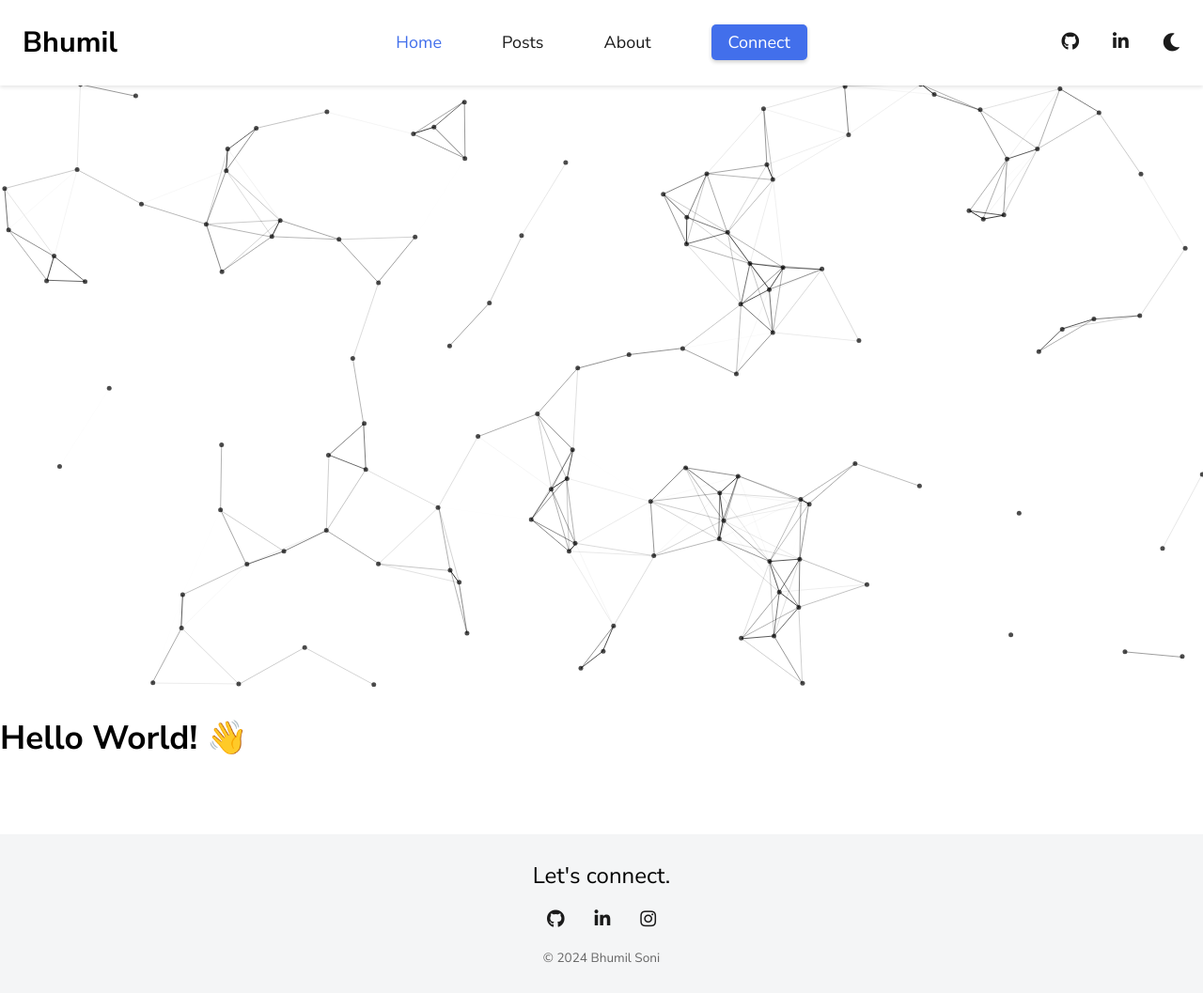
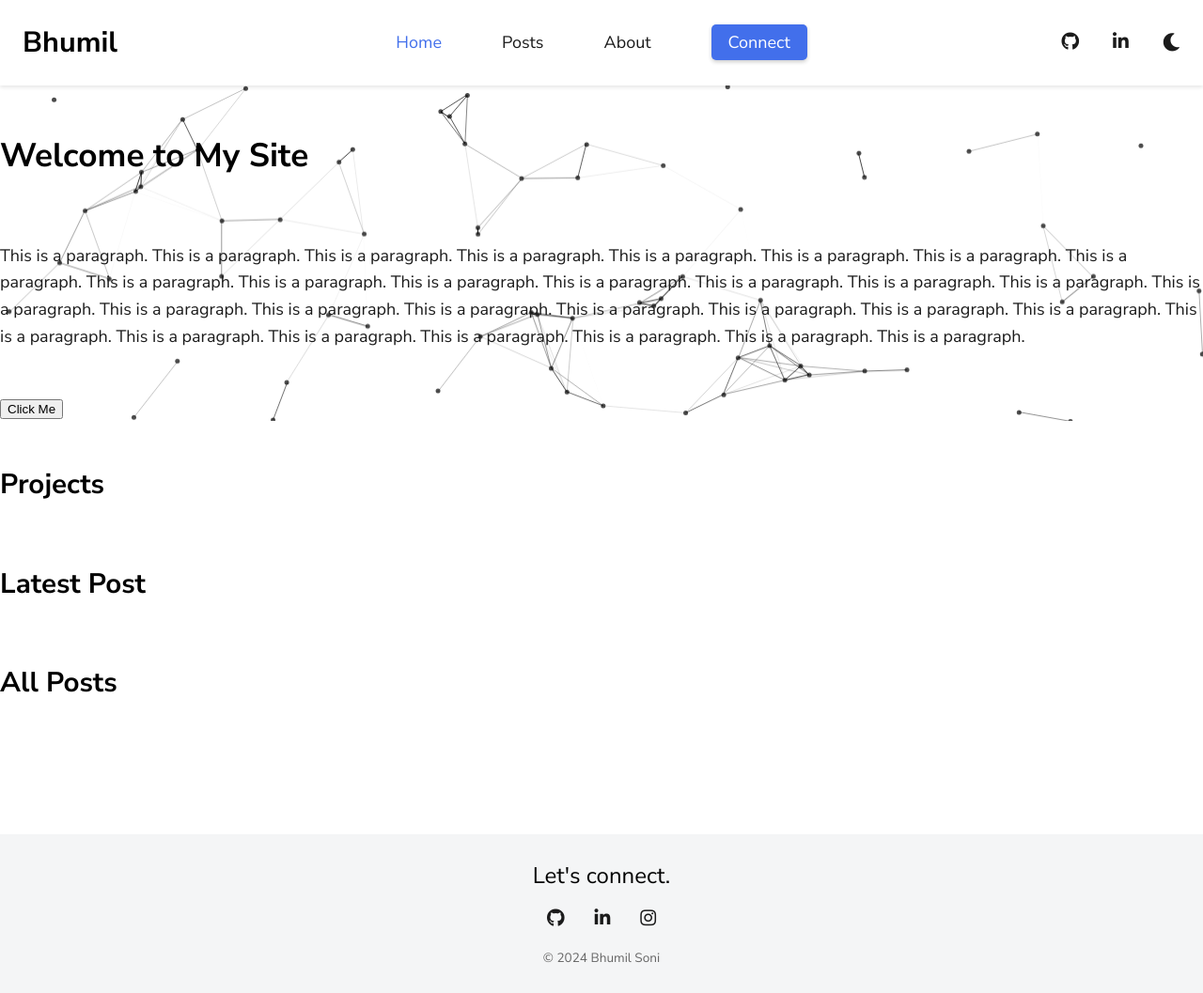
Before and after one commit to thebhumilsoni/thebhumilsoni.github.io, a Jekyll site: the page built from index.html, in a window 1280 px wide and 1057 px high. Shown: the whole window at 94% size. Built offline with Jekyll 4.4.1, drawn with Linux system fonts in a browser that asks for light colours.

Commit message:
Add basic homepage styels and make dynamic background component

```diff
--- a/_sass/4-layouts/_home.scss
+++ b/_sass/4-layouts/_home.scss
@@ -3,6 +3,16 @@
     position: relative;
     padding: 0;
     max-width: 100%;
+}
+
+.hero-container {
+    position: relative;
+    width: 100%;
+    display: flex;
+    flex-direction: column;
+    align-items: center;
+    justify-content: center;
+}
 
 .dynamic-background {
     position: absolute;
@@ -10,11 +20,22 @@
     left: 0;
     width: 100%;
     height: 100%;
-        z-index: -1;
+    z-index: 1;
 }
 
-    .homepage-content {
+.hero-content {
     position: relative;
-        z-index: 1;
+    z-index: 2;
+    pointer-events: none;
+
+    h1, h2, h3, h4, h5, h6, p {
+        width: fit-content;
+        cursor: text;
+        pointer-events: auto;
+    }
+
+    button {
+        cursor: pointer;
+        pointer-events: auto;
     }
 }
--- a/index.html
+++ b/index.html
@@ -2,7 +2,20 @@
 layout: home
 title: Home
 ---
-<div id="dynamic-background"></div>
-<div class="homepage-content">
-  <h1>{{ "Hello World! 👋" }}</h1>
+<div class="hero-container">
+    <div id="dynamic-background" class="dynamic-background"></div>
+    <div class="hero-content">
+        <br>
+        <h1>Welcome to My Site</h1>
+        <br>
+        <p>This is a paragraph. This is a paragraph. This is a paragraph. This is a paragraph. This is a paragraph. This is a paragraph. This is a paragraph. This is a paragraph. This is a paragraph. This is a paragraph. This is a paragraph. This is a paragraph. This is a paragraph. This is a paragraph. This is a paragraph. This is a paragraph. This is a paragraph. This is a paragraph. This is a paragraph. This is a paragraph. This is a paragraph. This is a paragraph. This is a paragraph. This is a paragraph. This is a paragraph. This is a paragraph. This is a paragraph. This is a paragraph. This is a paragraph. This is a paragraph.</p>
+        <br>
+        <button>Click Me</button>
+    </div>
 </div>
+<br>
+<h2>Projects</h2>
+<br>
+<h2>Latest Post</h2>
+<br>
+<h2>All Posts</h2>
```
Lines whose indentation alone changed are shown as unchanged.
